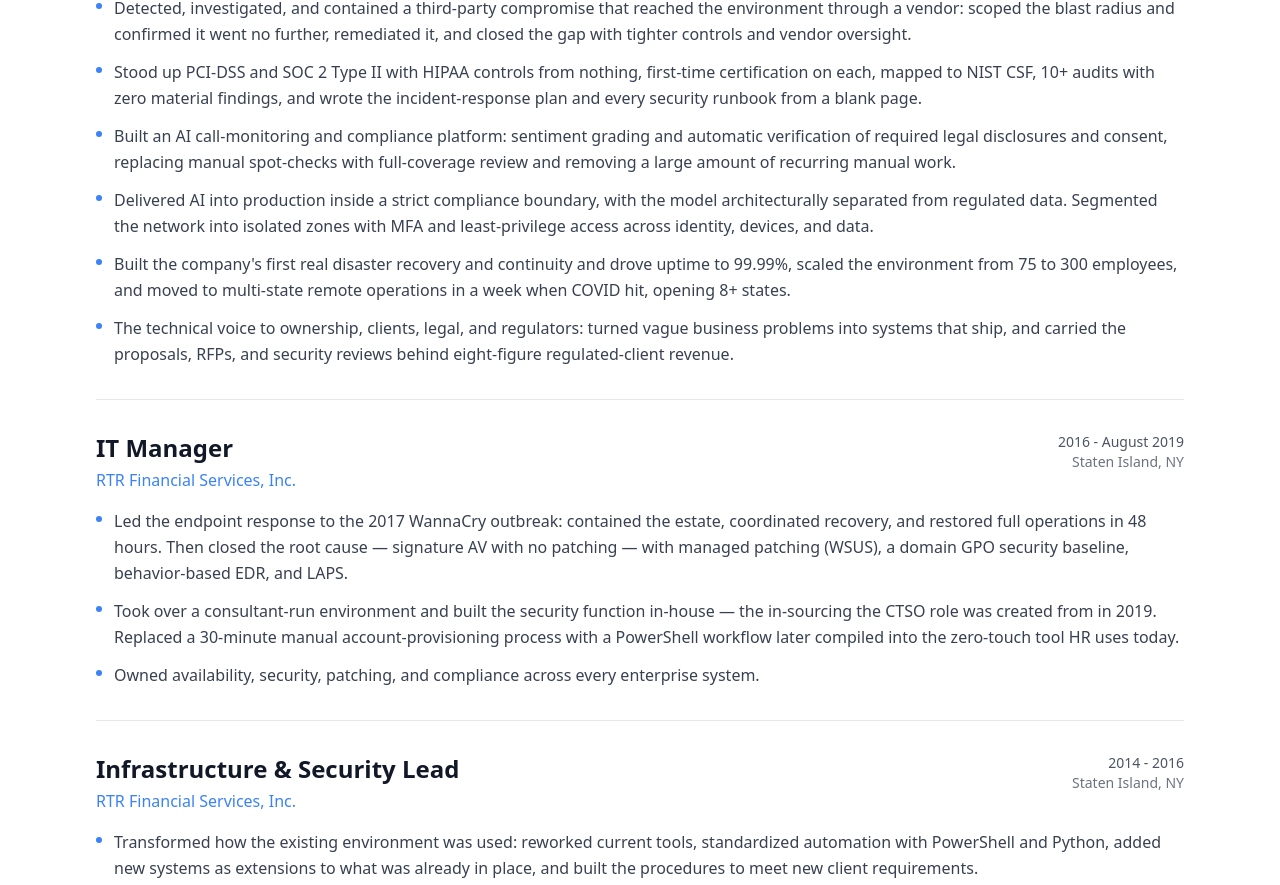
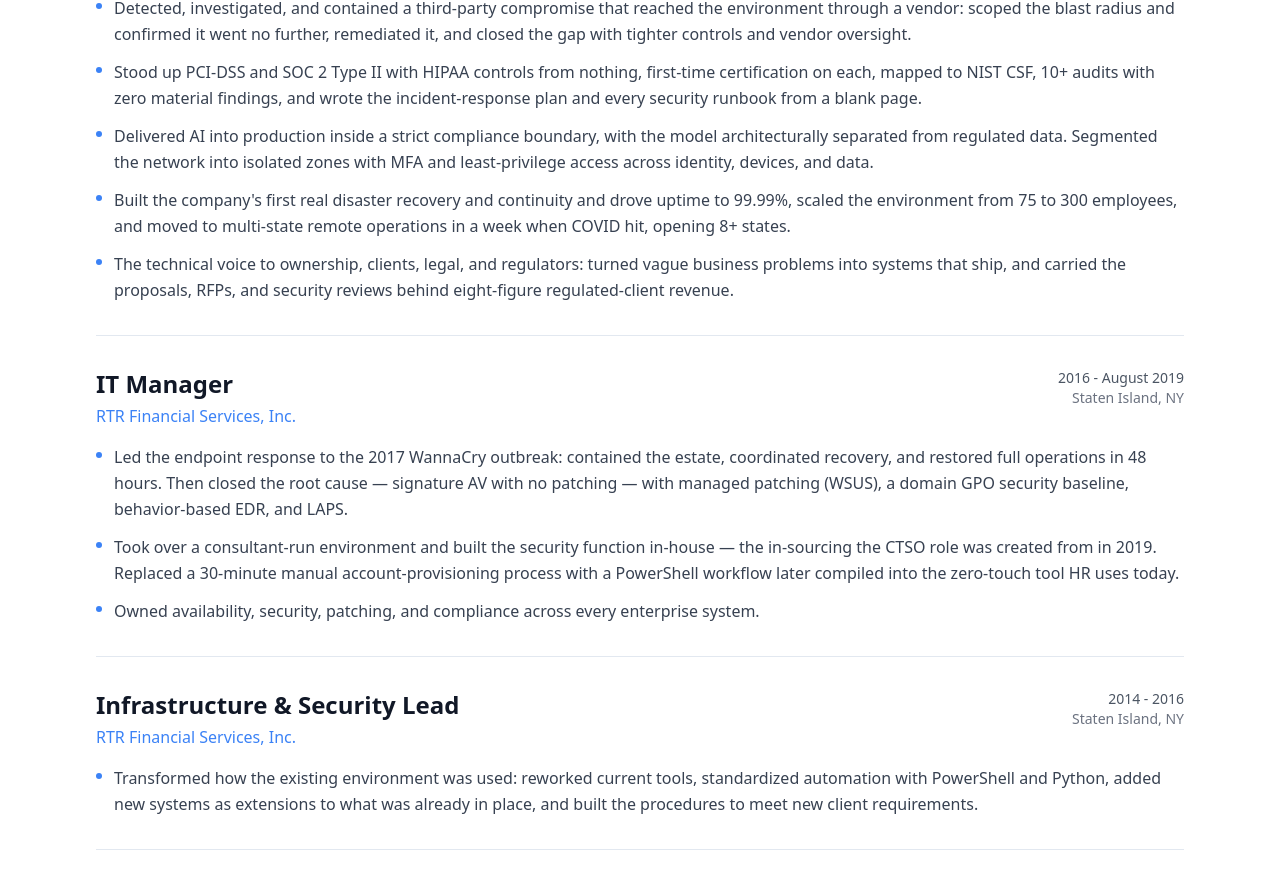
Before and after one commit to johntrottadev/jtrotta.dev, a Next.js app: page / in a window 1280 px wide. Shown: the part 979-1864 px from the top of the page. Built offline with nearby package versions, Linux system fonts and the light colour scheme.

Commit message:
site: remove AI call-monitoring bullet (redundant with the AI-in-production bullet)

```diff
--- a/src/data/resume.ts
+++ b/src/data/resume.ts
@@ -96,7 +96,6 @@
         "Built and run the security program as defense in depth: behavior-based EDR (SentinelOne) and ThreatLocker application allow-listing on the endpoint, DLP across the network and application layers, an email-security detection program, and SIEM-based monitoring with insider-threat alerting on new-hire risk signals. I set the coverage and priorities; the security engineers operate the stack. It has caught real phishing and flagged and removed real insider risk.",
         "Detected, investigated, and contained a third-party compromise that reached the environment through a vendor: scoped the blast radius and confirmed it went no further, remediated it, and closed the gap with tighter controls and vendor oversight.",
         "Stood up PCI-DSS and SOC 2 Type II with HIPAA controls from nothing, first-time certification on each, mapped to NIST CSF, 10+ audits with zero material findings, and wrote the incident-response plan and every security runbook from a blank page.",
-        "Built an AI call-monitoring and compliance platform: sentiment grading and automatic verification of required legal disclosures and consent, replacing manual spot-checks with full-coverage review and removing a large amount of recurring manual work.",
         "Delivered AI into production inside a strict compliance boundary, with the model architecturally separated from regulated data. Segmented the network into isolated zones with MFA and least-privilege access across identity, devices, and data.",
         "Built the company's first real disaster recovery and continuity and drove uptime to 99.99%, scaled the environment from 75 to 300 employees, and moved to multi-state remote operations in a week when COVID hit, opening 8+ states.",
         "The technical voice to ownership, clients, legal, and regulators: turned vague business problems into systems that ship, and carried the proposals, RFPs, and security reviews behind eight-figure regulated-client revenue.",
```
